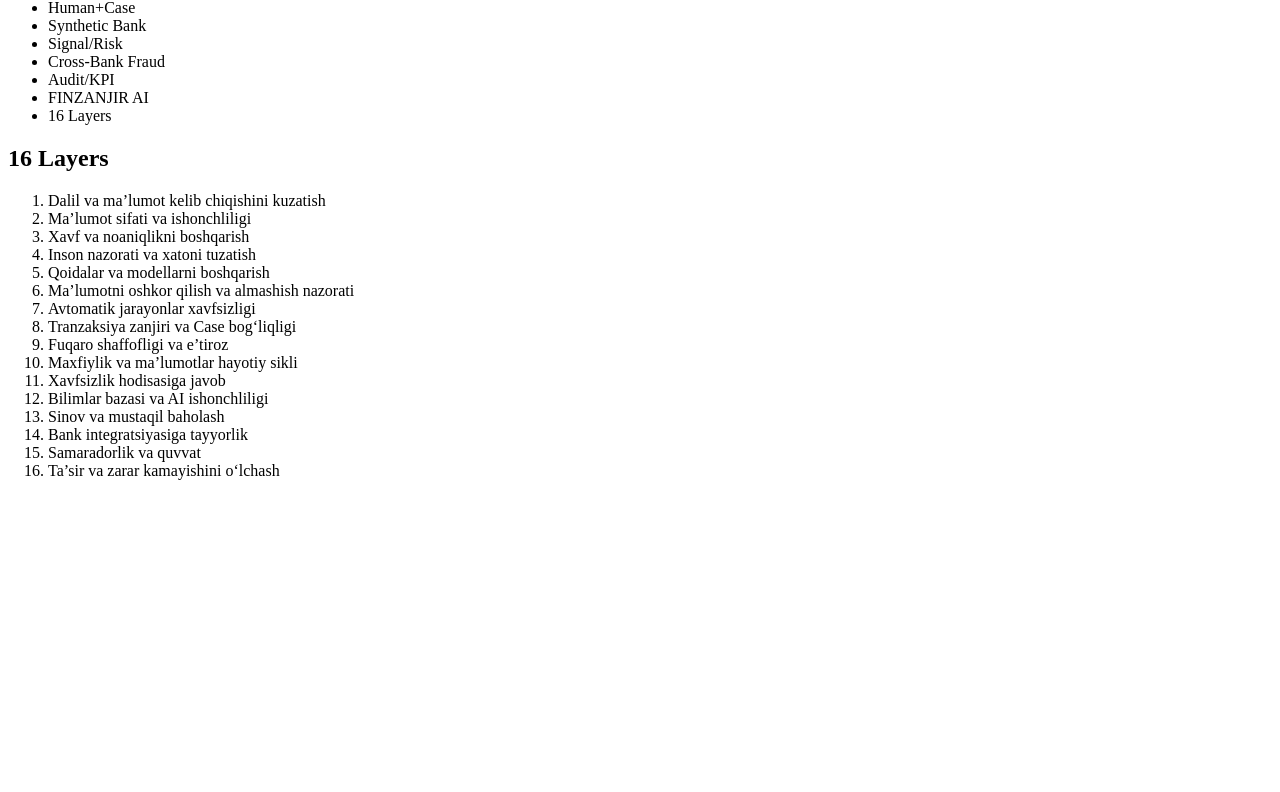
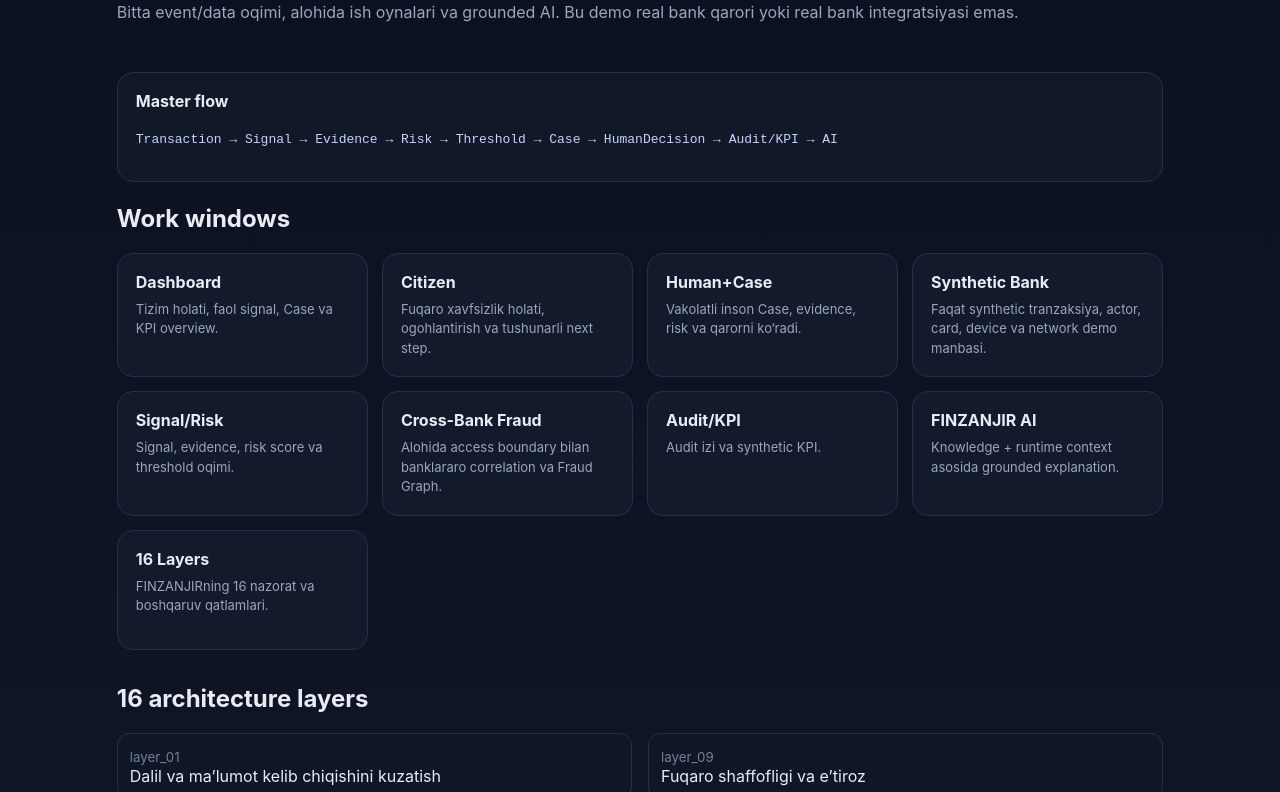
Before and after one commit to qwerasdfzxc0311/finzanjir-grounded-ai, a plain HTML site: page frontend/index.html in a window 1280 px wide. Shown: the part 202-994 px from the top of the page. Before the commit the page ends 800 px from the top, so only its background shows below. Drawn offline with Linux system fonts and the light colour scheme.

Commit message:
feat: build unified prototype UI shell

```diff
--- a/frontend/index.html
+++ b/frontend/index.html
@@ -1,2 +1,45 @@
 <!doctype html>
-<html lang="uz"><head><meta charset="utf-8"><meta name="viewport" content="width=device-width,initial-scale=1"><title>FINZANJIR Prototype</title></head><body><main><h1>FINZANJIR</h1><p>Unified prototype · Synthetic data mode</p><section><h2>Work windows</h2><ul id="windows"></ul></section><section><h2>16 Layers</h2><ol id="layers"></ol></section></main><script>fetch('./prototype_manifest.json').then(r=>r.json()).then(m=>{document.querySelector('#windows').innerHTML=m.windows.map(x=>'<li>'+x+'</li>').join('');document.querySelector('#layers').innerHTML=m.layers.map(x=>'<li>'+x[1]+'</li>').join('')})</script></body></html>
+<html lang="uz">
+<head>
+<meta charset="utf-8">
+<meta name="viewport" content="width=device-width,initial-scale=1">
+<title>FINZANJIR · Unified Prototype</title>
+<style>
+:root{font-family:Inter,system-ui,-apple-system,Segoe UI,sans-serif;color:#e8edf5;background:#0b1020}
+*{box-sizing:border-box}body{margin:0;background:linear-gradient(180deg,#0b1020,#111827);min-height:100vh}
+header{padding:28px 6vw;border-bottom:1px solid #263047;position:sticky;top:0;background:#0b1020ee;backdrop-filter:blur(12px);z-index:2}
+.brand{display:flex;justify-content:space-between;gap:20px;align-items:center}.brand h1{margin:0;font-size:28px}.badge{padding:7px 11px;border:1px solid #3b475f;border-radius:999px;font-size:12px}
+main{max-width:1200px;margin:auto;padding:32px 6vw 70px}.hero{padding:24px 0 12px}.hero h2{font-size:34px;margin:0 0 10px}.muted{color:#9aa7bd}
+.flow{margin:22px 0;padding:18px;border:1px solid #263047;border-radius:16px;background:#111827}.flow code{color:#c7d2fe}
+.grid{display:grid;grid-template-columns:repeat(auto-fit,minmax(230px,1fr));gap:14px}
+.card{border:1px solid #263047;border-radius:16px;padding:18px;background:#121a2b;min-height:120px}.card h3{margin:0 0 8px;font-size:16px}.card p{margin:0;color:#9aa7bd;font-size:13px;line-height:1.5}
+.layers{columns:2;column-gap:16px}.layer{break-inside:avoid;border:1px solid #263047;border-radius:12px;padding:12px;margin:0 0 10px;background:#0f1727}.layer small{color:#72819a}
+@media(max-width:700px){.layers{columns:1}.hero h2{font-size:28px}}
+</style>
+</head>
+<body>
+<header><div class="brand"><h1>FINZANJIR</h1><span class="badge">SYNTHETIC DATA MODE</span></div></header>
+<main>
+<section class="hero"><h2>Unified financial-risk prototype</h2><p class="muted">Bitta event/data oqimi, alohida ish oynalari va grounded AI. Bu demo real bank qarori yoki real bank integratsiyasi emas.</p></section>
+<section class="flow"><strong>Master flow</strong><p><code>Transaction → Signal → Evidence → Risk → Threshold → Case → HumanDecision → Audit/KPI → AI</code></p></section>
+<section><h2>Work windows</h2><div id="windows" class="grid"></div></section>
+<section style="margin-top:34px"><h2>16 architecture layers</h2><div id="layers" class="layers"></div></section>
+</main>
+<script>
+const descriptions={
+"Dashboard":"Tizim holati, faol signal, Case va KPI overview.",
+"Citizen":"Fuqaro xavfsizlik holati, ogohlantirish va tushunarli next step.",
+"Human+Case":"Vakolatli inson Case, evidence, risk va qarorni ko‘radi.",
+"Synthetic Bank":"Faqat synthetic tranzaksiya, actor, card, device va network demo manbasi.",
+"Signal/Risk":"Signal, evidence, risk score va threshold oqimi.",
+"Cross-Bank Fraud":"Alohida access boundary bilan banklararo correlation va Fraud Graph.",
+"Audit/KPI":"Audit izi va synthetic KPI.",
+"FINZANJIR AI":"Knowledge + runtime context asosida grounded explanation.",
+"16 Layers":"FINZANJIRning 16 nazorat va boshqaruv qatlamlari."
+};
+fetch("./prototype_manifest.json").then(r=>r.json()).then(m=>{
+document.querySelector("#windows").innerHTML=m.windows.map(x=>'<article class="card"><h3>'+x+'</h3><p>'+descriptions[x]+'</p></article>').join("");
+document.querySelector("#layers").innerHTML=m.layers.map(x=>'<div class="layer"><small>'+x[0]+'</small><div>'+x[1]+'</div></div>').join("");
+});
+</script>
+</body></html>
```
